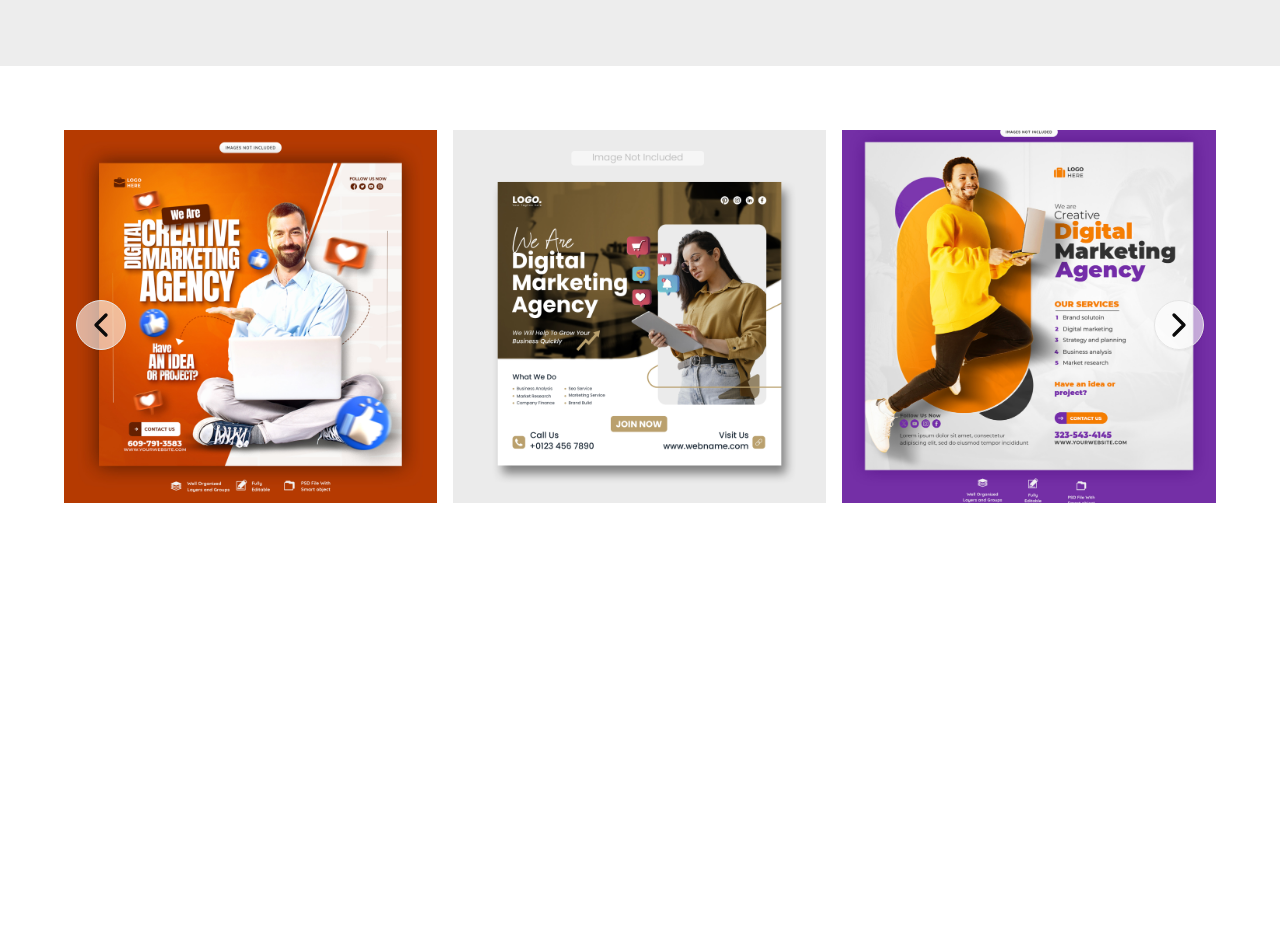
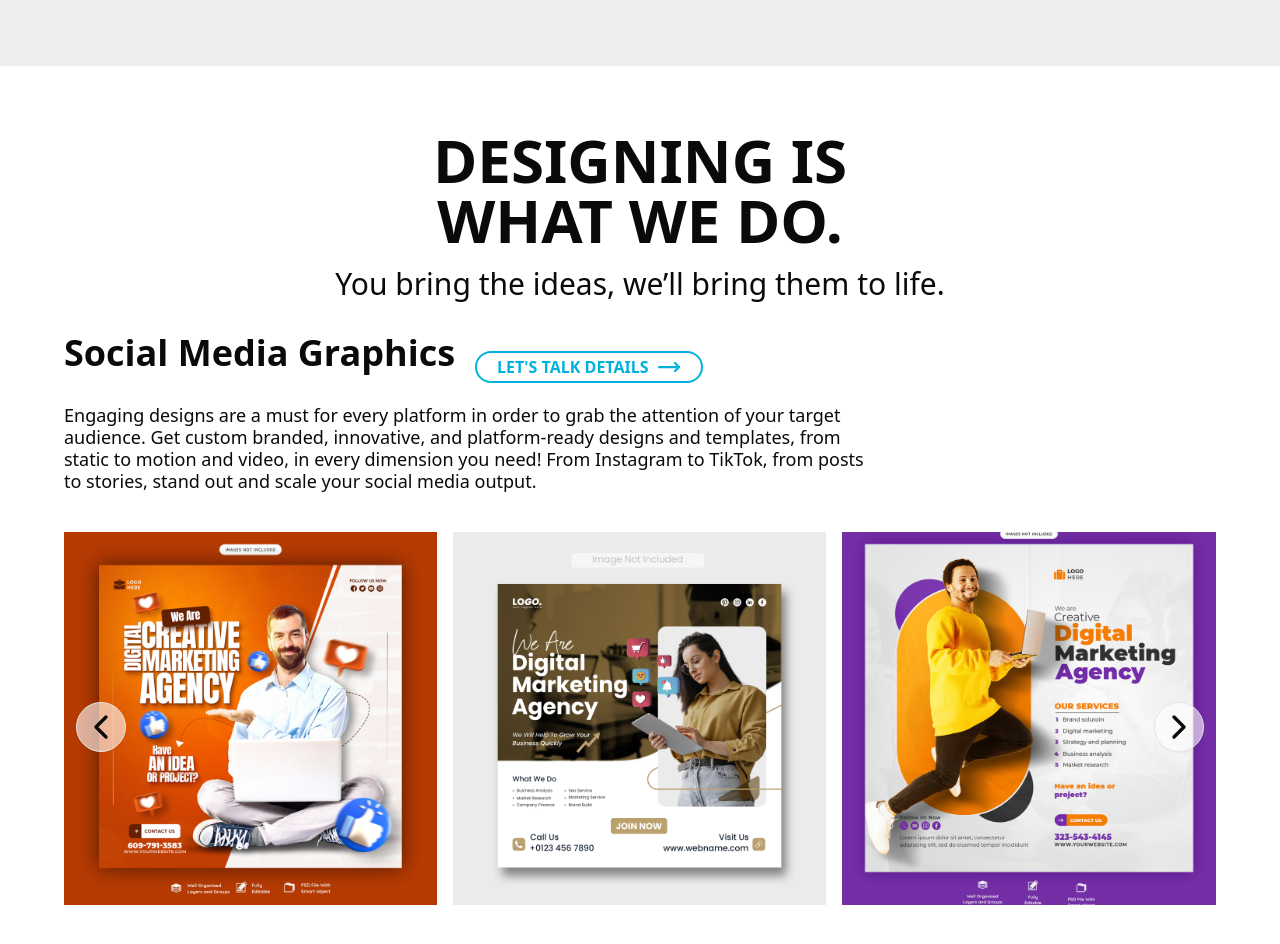
Before and after one commit to Bomstar/WebnGraphic, a Next.js app: page / in a window 1280 px wide. Shown: the part 682-1626 px from the top of the page. Before the commit the page ends 1265 px from the top, so only its background shows below. Built offline with nearby package versions, Linux system fonts and the light colour scheme.

Commit message:
SMG carosel create complete

```diff
--- a/app/component/ServiceSec.js
+++ /dev/null
@@ -1,108 +0,0 @@
-"use client";
-import {
-  Carousel,
-  CarouselContent,
-  CarouselItem,
-  CarouselNext,
-  CarouselPrevious,
-} from "@/components/ui/carousel";
-import Autoplay from "embla-carousel-autoplay";
-import Image from "next/image";
-
-export default function ServiceSec() {
-  return (
-    <center className="lg:px-16 md:px-10 py-16 px-5">
-      <Carousel
-        opts={{
-          align: "start",
-          loop: true,
-        }}
-        plugins={[
-          Autoplay({
-            delay: 2000,
-            stopOnMouseEnter: true,
-            stopOnInteraction: false,
-          }),
-        ]}
-        className="w-full relative lg:max-w-[1440px] m-0 md:m-auto"
-      >
-        <CarouselContent>
-          <CarouselItem className="basis-1/3">
-            <div className="w-full flex flex-col rounded-2xl bg-[#00BC8F] aspect-square">
-              <div className="flex-1 relative">
-                <Image
-                  className="object-cover"
-                  src={"/assets/smg1.jpg"}
-                  alt="webdevservice"
-                  fill
-                />
-              </div>
-            </div>
-          </CarouselItem>
-          <CarouselItem className="basis-1/3">
-            <div className="w-full flex flex-col rounded-2xl bg-[#00BC8F] aspect-square">
-              <div className="flex-1 relative">
-                <Image
-                  className="object-cover"
-                  src={"/assets/smg2.jpg"}
-                  alt="webdevservice"
-                  fill
-                />
-              </div>
-            </div>
-          </CarouselItem>
-          <CarouselItem className="basis-1/3">
-            <div className="w-full flex flex-col rounded-2xl bg-[#00BC8F] aspect-square">
-              <div className="flex-1 relative">
-                <Image
-                  className="object-cover"
-                  src={"/assets/smg3.jpg"}
-                  alt="webdevservice"
-                  fill
-                />
-              </div>
-            </div>
-          </CarouselItem>
-          <CarouselItem className="basis-1/3">
-            <div className="w-full flex flex-col rounded-2xl bg-[#00BC8F] aspect-square">
-              <div className="flex-1 relative">
-                <Image
-                  className="object-cover"
-                  src={"/assets/smg4.jpg"}
-                  alt="webdevservice"
-                  fill
-                />
-              </div>
-            </div>
-          </CarouselItem>
-          <CarouselItem className="basis-1/3">
-            <div className="w-full flex flex-col rounded-2xl bg-[#00BC8F] aspect-square">
-              <div className="flex-1 relative">
-                <Image
-                  className="object-cover"
-                  src={"/assets/smg5.jpg"}
-                  alt="webdevservice"
-                  fill
-                />
-              </div>
-            </div>
-          </CarouselItem>
-          <CarouselItem className="basis-1/3 aspect-square h-full">
-            <div className="w-full flex flex-col rounded-2xl bg-[#00BC8F] aspect-square">
-              <div className="flex-1 relative">
-                <Image
-                  className="object-cover"
-                  src={"/assets/smg6.jpg"}
-                  alt="webdevservice"
-                  fill
-                />
-              </div>
-            </div>
-          </CarouselItem>
-        </CarouselContent>
-        <CarouselPrevious className="absolute md:left-3 left-1 md:p-6 bg-white/60" />
-        <CarouselNext className="absolute md:right-3 right-1 md:p-6 bg-white/60" />
-      </Carousel>
-    </center>
-  );
-}
--- /dev/null
+++ b/app/component/ServiceSec.tsx
@@ -0,0 +1,148 @@
+"use client";
+import {
+  Carousel,
+  CarouselContent,
+  CarouselItem,
+  CarouselNext,
+  CarouselPrevious,
+} from "@/components/ui/carousel";
+import Autoplay from "embla-carousel-autoplay";
+import Image from "next/image";
+import { MoveRight } from "lucide-react";
+
+export default function ServiceSec() {
+  return (
+    <section className="lg:px-16  md:px-10 py-16 px-5">
+      <div className="lg:max-w-[1440px] space-y-10 m-0 md:m-auto">
+        <div className="space-y-4">
+          <div className="flex justify-center"><h1 className="md:text-6xl text-3xl font-bold text-center uppercase md:w-[495px] w-[250px]">Designing Is
+          What We Do.</h1></div>
+          <div className="text-center"><span className="md:text-3xl font-medium text-xl">You bring the ideas, we’ll bring them to life.</span></div>
+        </div>
+        <div className="space-y-5">
+          <div className="md:flex space-y-5 gap-5 items-center">
+            <h2 className="md:text-4xl/[22px] font-semibold text-2xl/[24px]">
+              Social Media Graphics
+            </h2>
+            <button
+              type="button"
+              title="let's deal"
+              className="flex gap-2 mt-2 pt-[2px] h-8 px-5 group border-2 font-bold text-[#00b1dc] border-[#00b1dc] uppercase rounded-full"
+            >
+              Let's Talk Details{" "}
+              <span>
+                <MoveRight
+                  className=" transition duration-200 group-hover:translate-x-1"
+                  strokeWidth={2.25}
+                />
+              </span>
+            </button>
+          </div>
+          <div>
+            <p className="text-lg/[22px] lg:w-[70%] md:w-[90%]">
+              Engaging designs are a must for every platform in order to grab
+              the attention of your target audience. Get custom branded,
+              innovative, and platform-ready designs and templates, from static
+              to motion and video, in every dimension you need! From Instagram
+              to TikTok, from posts to stories, stand out and scale your social
+              media output.
+            </p>
+          </div>
+        </div>
+        <div>
+          <Carousel
+            opts={{
+              align: "start",
+              loop: true,
+            }}
+            plugins={[
+              Autoplay({
+                delay: 2000,
+                stopOnMouseEnter: true,
+                stopOnInteraction: false,
+              }),
+            ]}
+            className="w-full relative"
+          >
+            <CarouselContent>
+              <CarouselItem className="basis-1/3">
+                <div className="w-full flex flex-col rounded-2xl bg-[#00BC8F] aspect-square">
+                  <div className="flex-1 relative">
+                    <Image
+                      className="object-cover"
+                      src={"/assets/smg1.jpg"}
+                      alt="webdevservice"
+                      fill
+                    />
+                  </div>
+                </div>
+              </CarouselItem>
+              <CarouselItem className="basis-1/3">
+                <div className="w-full flex flex-col rounded-2xl bg-[#00BC8F] aspect-square">
+                  <div className="flex-1 relative">
+                    <Image
+                      className="object-cover"
+                      src={"/assets/smg2.jpg"}
+                      alt="webdevservice"
+                      fill
+                    />
+                  </div>
+                </div>
+              </CarouselItem>
+              <CarouselItem className="basis-1/3">
+                <div className="w-full flex flex-col rounded-2xl bg-[#00BC8F] aspect-square">
+                  <div className="flex-1 relative">
+                    <Image
+                      className="object-cover"
+                      src={"/assets/smg3.jpg"}
+                      alt="webdevservice"
+                      fill
+                    />
+                  </div>
+                </div>
+              </CarouselItem>
+              <CarouselItem className="basis-1/3">
+                <div className="w-full flex flex-col rounded-2xl bg-[#00BC8F] aspect-square">
+                  <div className="flex-1 relative">
+                    <Image
+                      className="object-cover"
+                      src={"/assets/smg4.jpg"}
+                      alt="webdevservice"
+                      fill
+                    />
+                  </div>
+                </div>
+              </CarouselItem>
+              <CarouselItem className="basis-1/3">
+                <div className="w-full flex flex-col rounded-2xl bg-[#00BC8F] aspect-square">
+                  <div className="flex-1 relative">
+                    <Image
+                      className="object-cover"
+                      src={"/assets/smg5.jpg"}
+                      alt="webdevservice"
+                      fill
+                    />
+                  </div>
+                </div>
+              </CarouselItem>
+              <CarouselItem className="basis-1/3 aspect-square h-full">
+                <div className="w-full flex flex-col rounded-2xl bg-[#00BC8F] aspect-square">
+                  <div className="flex-1 relative">
+                    <Image
+                      className="object-cover"
+                      src={"/assets/smg6.jpg"}
+                      alt="webdevservice"
+                      fill
+                    />
+                  </div>
+                </div>
+              </CarouselItem>
+            </CarouselContent>
+            <CarouselPrevious className="absolute md:left-3 left-1 md:p-6 bg-white/60" />
+            <CarouselNext className="absolute md:right-3 right-1 md:p-6 bg-white/60" />
+          </Carousel>
+        </div>
+      </div>
+    </section>
+  );
+}
```
